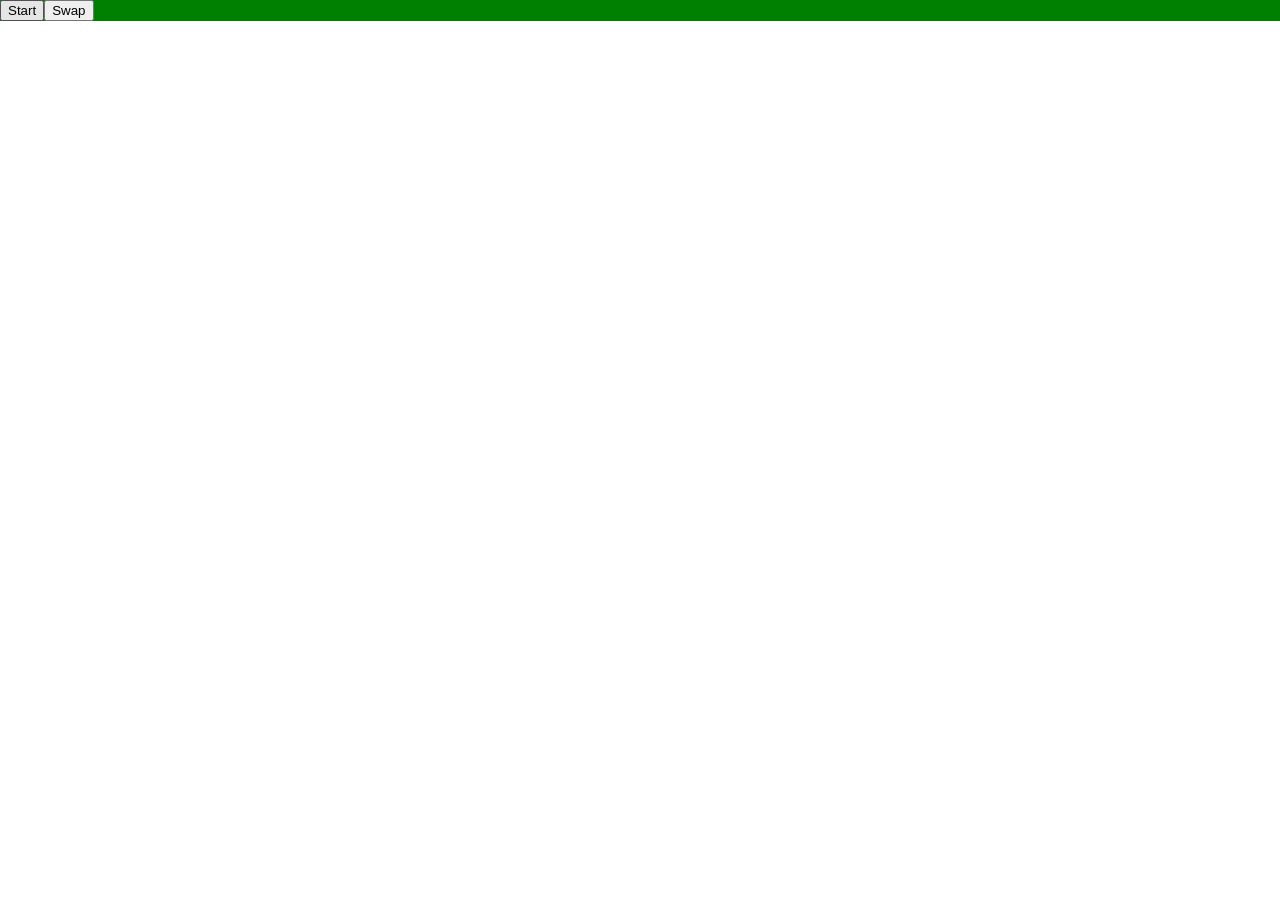
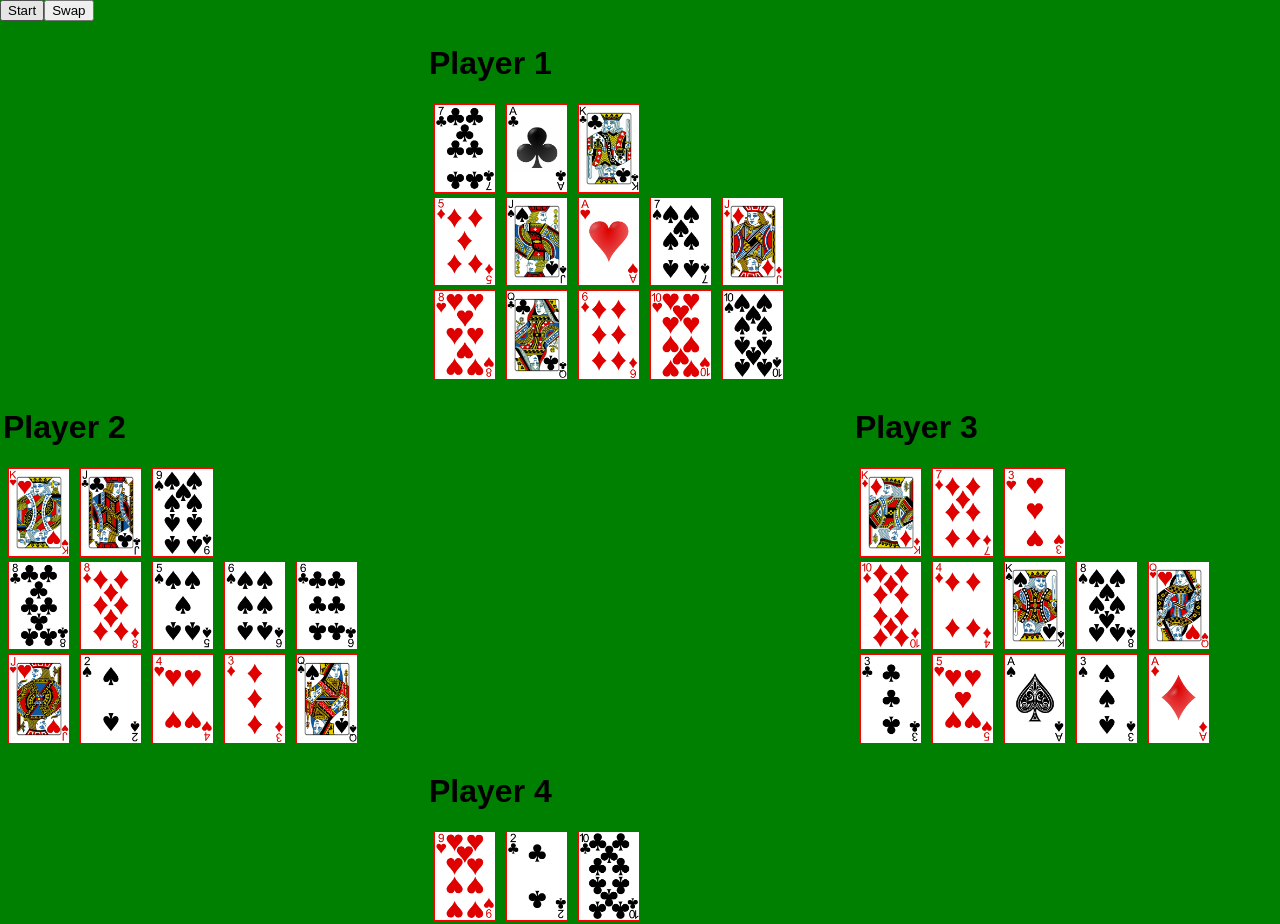
Before and after one commit to videv93/mau-binh-frontend, a React (Create React App) app: page / in a window 1280 px wide. Shown: the top 924 px of the page. Before the commit the page ends 800 px from the top, so only its background shows below. Built offline with nearby package versions, Linux system fonts and the light colour scheme.

Commit message:
Implement 4 player

```diff
--- a/src/App.js
+++ b/src/App.js
@@ -17,6 +17,9 @@ class Game extends Component {
       cards: [],
       selectIndex: -1
     }
+  }
+  componentDidMount() {
+    this.update();
   }
   getCard(i) {
     const ranks = [2,3,4,5,6,7,8,9,10,'J', 'Q', 'K', 'A'];
@@ -87,13 +90,74 @@ class Game extends Component {
     )
   }
   render() {
+    var player1 = {
+      chi1: this.state.cards.slice(0,5),
+      chi2: this.state.cards.slice(5,10),
+      chi3: this.state.cards.slice(10,13),
+    };
+
+    var player2 = {
+      chi1: this.state.cards.slice(13,18),
+      chi2: this.state.cards.slice(18,23),
+      chi3: this.state.cards.slice(23,26),
+    };
+
+    var player3 = {
+      chi1: this.state.cards.slice(26,31),
+      chi2: this.state.cards.slice(31,36),
+      chi3: this.state.cards.slice(36,39),
+    };
+
+    var player4 = {
+      chi1: this.state.cards.slice(39,44),
+      chi2: this.state.cards.slice(44,49),
+      chi3: this.state.cards.slice(49),
+    };
     return (
       <div style={{background: 'green'}}>
         <div>
           <button onClick={() => {this.update();}}>Start</button>
           <button onClick={() => {this.swap();}}>Swap</button>
         </div>
-        {this.state.cards.map((o, i) => <Card id={i} onClick={() => {this.handleClick(i)}} styleName={Card1} rank={o.rank} suit={o.suit} isSelected={o.isSelected}/>)}
+        <table style={{width:'100%'}}>
+          <tbody>
+            <tr>
+              <td></td>
+              <td>
+                <h1>Player 1</h1>
+                <div>{player1.chi3.map((o, i) => <Card id={10+i} onClick={() => {this.handleClick(10+i)}} styleName={Card1} rank={o.rank} suit={o.suit} isSelected={o.isSelected}/>)}</div>
+                <div>{player1.chi2.map((o, i) => <Card id={5+i} onClick={() => {this.handleClick(5+i)}} styleName={Card1} rank={o.rank} suit={o.suit} isSelected={o.isSelected}/>)}</div>
+                <div>{player1.chi1.map((o, i) => <Card id={i} onClick={() => {this.handleClick(i)}} styleName={Card1} rank={o.rank} suit={o.suit} isSelected={o.isSelected}/>)}</div>
+              </td>
+              <td></td>
+            </tr>
+            <tr>
+              <td>
+                <h1>Player 2</h1>
+                <div>{player2.chi3.map((o, i) => <Card id={23+i} onClick={() => {this.handleClick(23+i)}} styleName={Card1} rank={o.rank} suit={o.suit} isSelected={o.isSelected}/>)}</div>
+                <div>{player2.chi2.map((o, i) => <Card id={18+i} onClick={() => {this.handleClick(18+i)}} styleName={Card1} rank={o.rank} suit={o.suit} isSelected={o.isSelected}/>)}</div>
+                <div>{player2.chi1.map((o, i) => <Card id={13+i} onClick={() => {this.handleClick(13+i)}} styleName={Card1} rank={o.rank} suit={o.suit} isSelected={o.isSelected}/>)}</div>
+              </td>
+              <td></td>
+              <td>
+                <h1>Player 3</h1>
+                <div>{player3.chi3.map((o, i) => <Card id={36+i} onClick={() => {this.handleClick(36+i)}} styleName={Card1} rank={o.rank} suit={o.suit} isSelected={o.isSelected}/>)}</div>
+                <div>{player3.chi2.map((o, i) => <Card id={31+i} onClick={() => {this.handleClick(31+i)}} styleName={Card1} rank={o.rank} suit={o.suit} isSelected={o.isSelected}/>)}</div>
+                <div>{player3.chi1.map((o, i) => <Card id={26+i} onClick={() => {this.handleClick(26+i)}} styleName={Card1} rank={o.rank} suit={o.suit} isSelected={o.isSelected}/>)}</div>
+              </td>
+            </tr>
+            <tr>
+              <td></td>
+              <td>
+                <h1>Player 4</h1>
+                <div>{player4.chi3.map((o, i) => <Card id={49+i} onClick={() => {this.handleClick(49+i)}} styleName={Card1} rank={o.rank} suit={o.suit} isSelected={o.isSelected}/>)}</div>
+                <div>{player4.chi2.map((o, i) => <Card id={44+i} onClick={() => {this.handleClick(44+i)}} styleName={Card1} rank={o.rank} suit={o.suit} isSelected={o.isSelected}/>)}</div>
+                <div>{player4.chi1.map((o, i) => <Card id={39+i} onClick={() => {this.handleClick(39+i)}} styleName={Card1} rank={o.rank} suit={o.suit} isSelected={o.isSelected}/>)}</div>
+                </td>
+              <td></td>
+            </tr>
+          </tbody>
+        </table>
       </div>
     )
   }
@@ -123,8 +187,8 @@ class Card extends Component {
           <img src={imgSrc} alt={""} style={{
             height: 'auto',
             width: 'auto',
-            maxWidth: '80px',
-            maxHeight: '120px',
+            maxWidth: '60px',
+            maxHeight: '100px',
             border: 'solid 1px red',
             backgroundColor: 'white',
             transform: 'scale(1.25, 1.25)',
@@ -139,8 +203,8 @@ class Card extends Component {
         <img src={imgSrc} alt={""} style={{
           height: 'auto',
           width: 'auto',
-          maxWidth: '80px',
-          maxHeight: '120px',
+          maxWidth: '60px',
+          maxHeight: '100px',
           border: 'solid 1px red',
           backgroundColor: 'white'}}
           onClick={() => this.props.onClick(this.props.id)}
```
